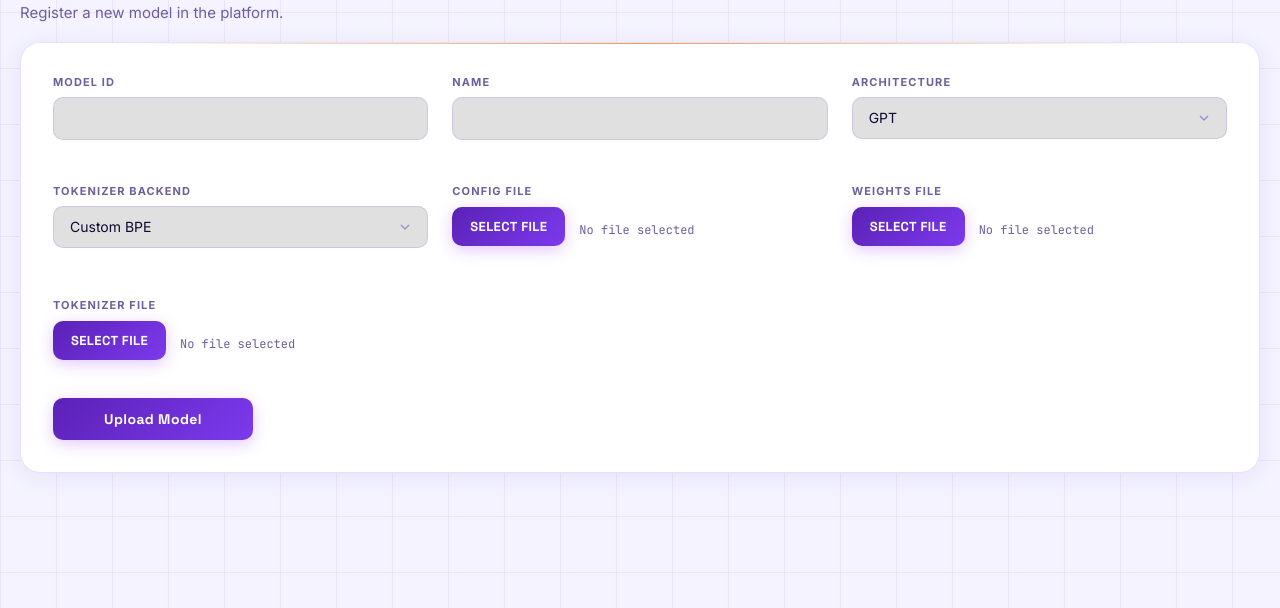
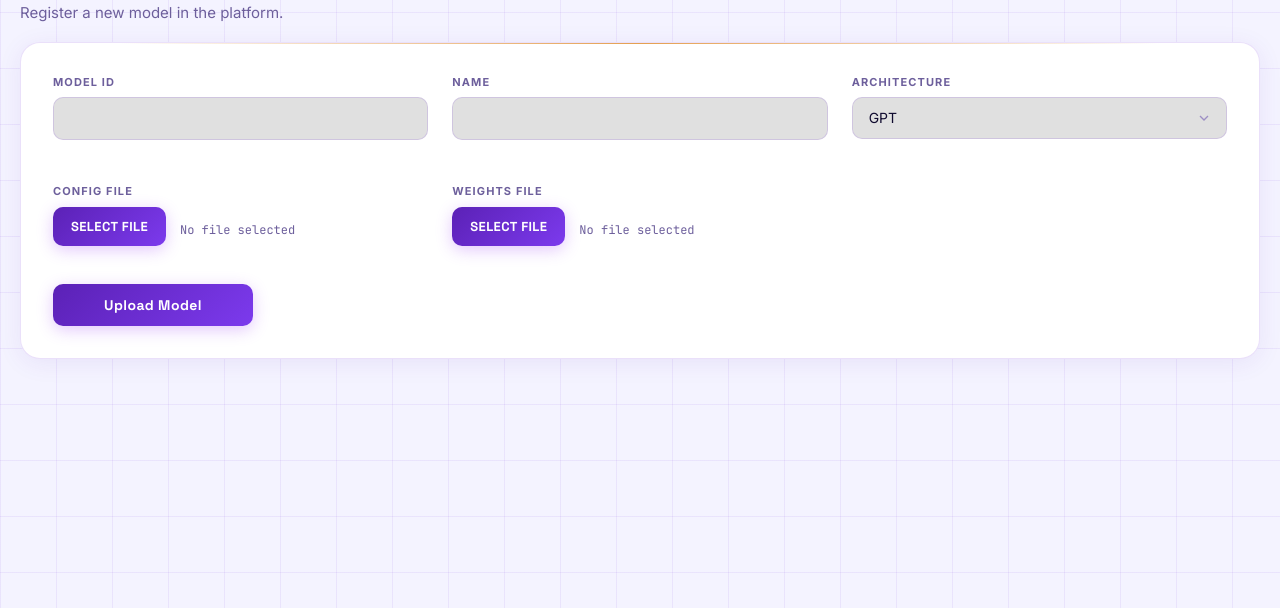
Before and after one commit to adithya-prabhu-22/LLM-Serving-Platform, a Python web app: template frontend/templates/upload.html in a window 1280 px wide. Shown: the part 156-764 px from the top of the page. Run offline with Jinja, Linux system fonts and the light colour scheme; the template is opened without the code that fills it, so the values that code supplies are empty.

Commit message:
feat: simplify model upload UI and generation workflow

```diff
--- a/frontend/static/js/pages/upload.js
+++ b/frontend/static/js/pages/upload.js
@@ -33,12 +33,6 @@ uploadForm.addEventListener(
     );
 
     formData.append(
-      "tokenizer_backend",
-
-      document.getElementById("tokenizer-backend").value,
-    );
-
-    formData.append(
       "config_file",
 
       document.getElementById("config-file").files[0],
@@ -48,12 +42,6 @@ uploadForm.addEventListener(
       "weights_file",
 
       document.getElementById("weights-file").files[0],
-    );
-
-    formData.append(
-      "tokenizer_file",
-
-      document.getElementById("tokenizer-file").files[0],
     );
 
     resultBox.innerHTML = `
@@ -103,9 +91,6 @@ uploadForm.addEventListener(
           "No file selected";
 
         document.getElementById("weights-file-name").textContent =
-          "No file selected";
-
-        document.getElementById("tokenizer-file-name").textContent =
           "No file selected";
       } else {
         resultBox.innerHTML = `
@@ -161,12 +146,3 @@ document.getElementById("weights-file").addEventListener(
       this.files.length ? this.files[0].name : "No file selected";
   },
 );
-
-document.getElementById("tokenizer-file").addEventListener(
-  "change",
-
-  function () {
-    document.getElementById("tokenizer-file-name").textContent =
-      this.files.length ? this.files[0].name : "No file selected";
-  },
-);
--- a/frontend/templates/upload.html
+++ b/frontend/templates/upload.html
@@ -48,7 +48,11 @@
 
                     </label>
 
-                    <input type="text" id="model-id" required>
+                    <input
+                        type="text"
+                        id="model-id"
+                        required
+                    >
 
                 </div>
 
@@ -60,7 +64,11 @@
 
                     </label>
 
-                    <input type="text" id="name" required>
+                    <input
+                        type="text"
+                        id="name"
+                        required
+                    >
 
                 </div>
 
@@ -72,37 +80,14 @@
 
                     </label>
 
-                    <select id="architecture" required>
+                    <select
+                        id="architecture"
+                        required
+                    >
 
                         <option value="gpt">
 
                             GPT
-
-                        </option>
-
-                    </select>
-
-                </div>
-
-                <div class="form-group">
-
-                    <label>
-
-                        Tokenizer Backend
-
-                    </label>
-
-                    <select id="tokenizer-backend" required>
-
-                        <option value="custom_bpe">
-
-                            Custom BPE
-
-                        </option>
-
-                        <option value="huggingface">
-
-                            Hugging Face
 
                         </option>
 
@@ -120,15 +105,26 @@
 
                     <div class="file-upload">
 
-                        <label for="config-file" class="file-label">
+                        <label
+                            for="config-file"
+                            class="file-label"
+                        >
 
                             Select File
 
                         </label>
 
-                        <input type="file" id="config-file" hidden required>
+                        <input
+                            type="file"
+                            id="config-file"
+                            hidden
+                            required
+                        >
 
-                        <span id="config-file-name" class="file-name">
+                        <span
+                            id="config-file-name"
+                            class="file-name"
+                        >
 
                             No file selected
 
@@ -148,43 +144,26 @@
 
                     <div class="file-upload">
 
-                        <label for="weights-file" class="file-label">
+                        <label
+                            for="weights-file"
+                            class="file-label"
+                        >
 
                             Select File
 
                         </label>
 
-                        <input type="file" id="weights-file" hidden required>
+                        <input
+                            type="file"
+                            id="weights-file"
+                            hidden
+                            required
+                        >
 
-                        <span id="weights-file-name" class="file-name">
-
-                            No file selected
-
-                        </span>
-
-                    </div>
-
-                </div>
-
-                <div class="form-group">
-
-                    <label>
-
-                        Tokenizer File
-
-                    </label>
-
-                    <div class="file-upload">
-
-                        <label for="tokenizer-file" class="file-label">
-
-                            Select File
-
-                        </label>
-
-                        <input type="file" id="tokenizer-file" hidden required>
-
-                        <span id="tokenizer-file-name" class="file-name">
+                        <span
+                            id="weights-file-name"
+                            class="file-name"
+                        >
 
                             No file selected
 
@@ -196,7 +175,10 @@
 
             </div>
 
-            <button type="submit" class="upload-btn">
+            <button
+                type="submit"
+                class="upload-btn"
+            >
 
                 Upload Model
 
```
Also changed, not shown: frontend/templates/generate.html (+1 -8 lines). Lines whose indentation alone changed are shown as unchanged.
